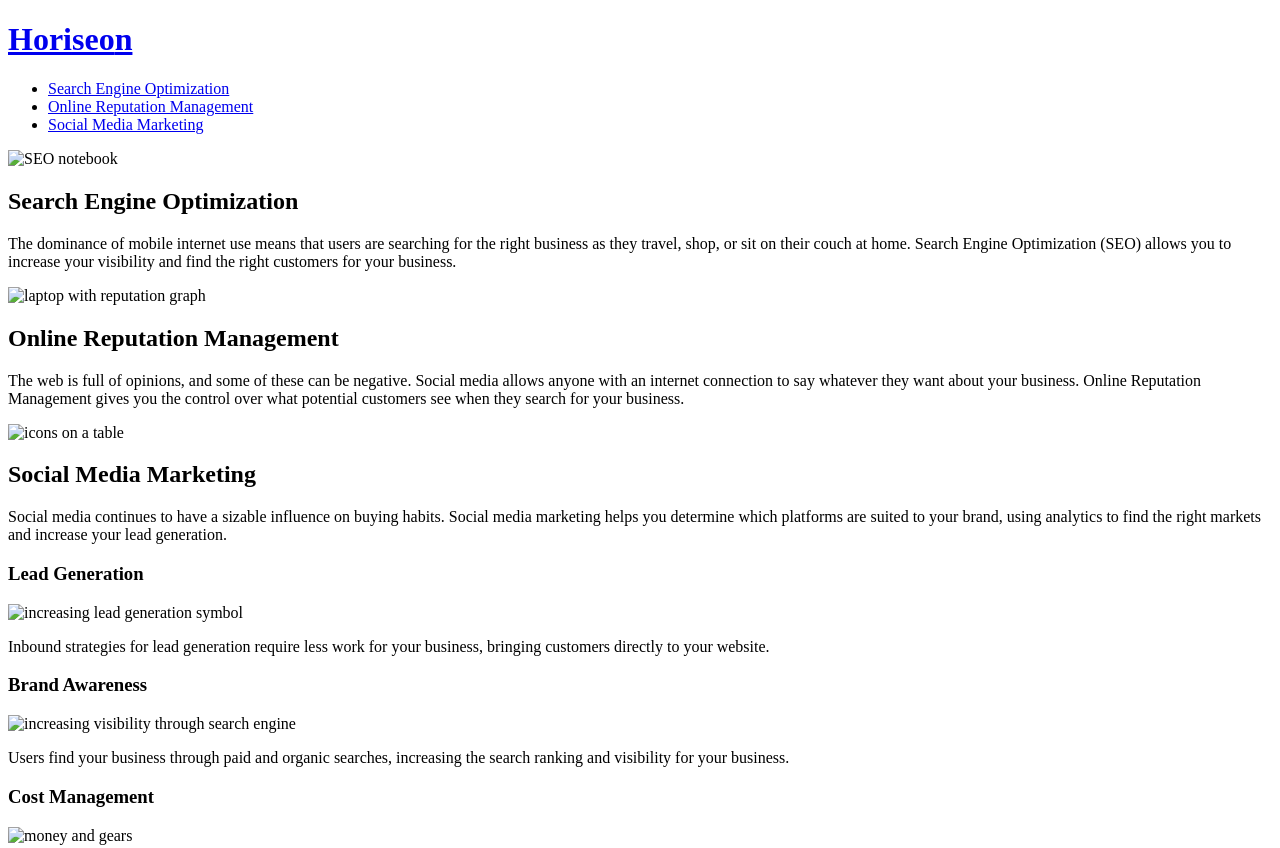
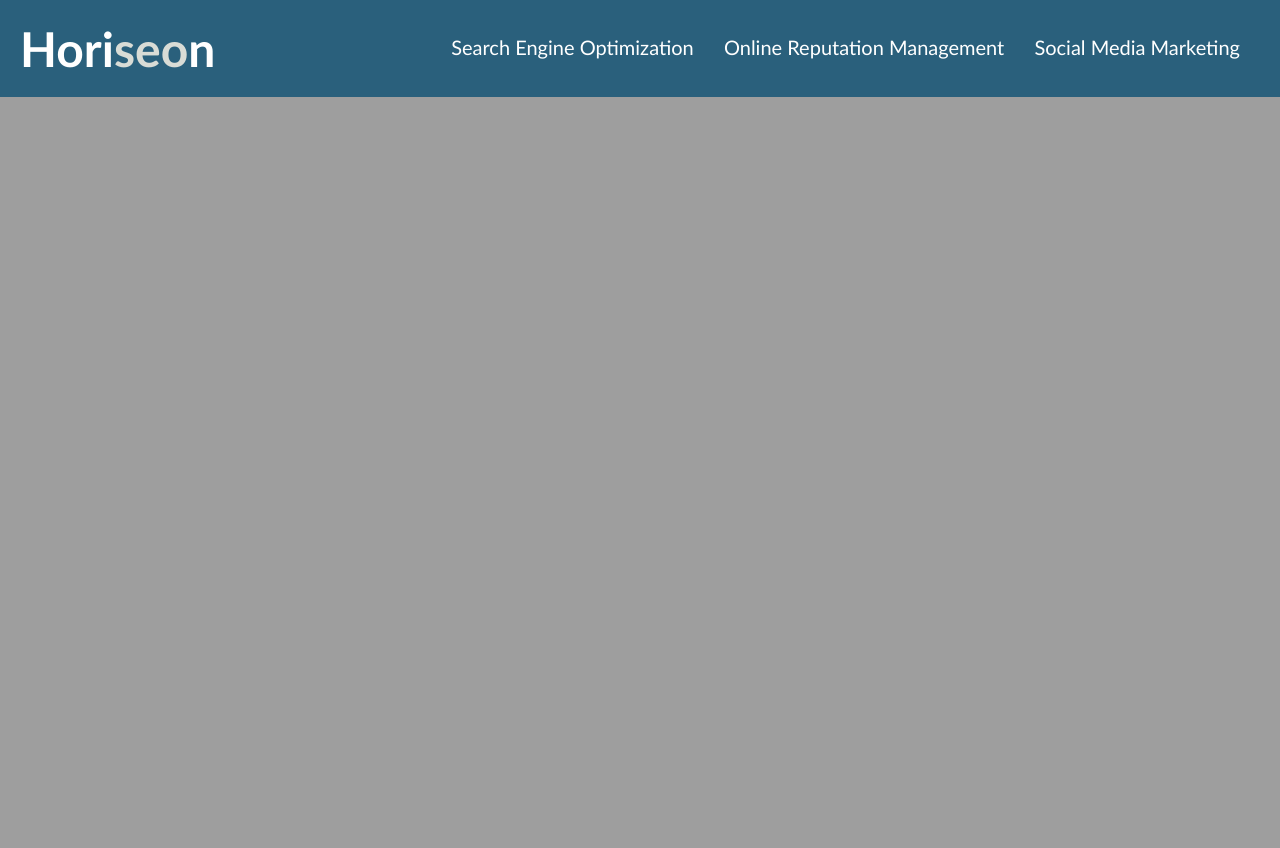
Before and after one commit to Theresa2013/challenge-one, a plain HTML site: page index.html in a window 1280 px wide. Shown: the top 848 px of the page. Drawn offline with Linux system fonts and the light colour scheme; the site is published under a folder, as on GitHub Pages, so addresses that start at the root find nothing.

Commit message:
file path

```diff
--- a/index.html
+++ b/index.html
@@ -4,13 +4,13 @@
 <head>
     <meta charset="UTF-8" />
     <title>Horiseon</title>
-    <link rel="stylesheet" href="/assets/css/style.css">
+    <link rel="stylesheet" href="./assets/css/style.css">
 </head>
 
 <body>
     <header>
         <h1>
-            <a href="/index.html">Hori<span class="seo">seo</span>n</a>
+            <a href="index.html">Hori<span class="seo">seo</span>n</a>
         </h1>
         <nav>
             <ul>
@@ -30,7 +30,7 @@
         <div class="hero"></div>
         <div class="content">
             <div id="search-engine-optimization">
-                <img src="/assets/images/search-engine-optimization.jpg" alt="SEO notebook" class="float-left" />
+                <img src="./assets/images/search-engine-optimization.jpg" alt="SEO notebook" class="float-left" />
                 <h2>Search Engine Optimization</h2>
                 <p>
                     The dominance of mobile internet use means that users are searching for the right business as they
@@ -39,7 +39,7 @@
                 </p>
             </div>
             <div id="online-reputation-management">
-                <img src="/assets/images/online-reputation-management.jpg" alt="laptop with reputation graph"
+                <img src="./assets/images/online-reputation-management.jpg" alt="laptop with reputation graph"
                     class="float-right" />
                 <h2>Online Reputation Management</h2>
                 <p>
@@ -49,7 +49,7 @@
                 </p>
             </div>
             <div id="social-media-marketing">
-                <img src="/assets/images/social-media-marketing.jpg" alt="icons on a table" class="float-left" />
+                <img src="./assets/images/social-media-marketing.jpg" alt="icons on a table" class="float-left" />
                 <h2>Social Media Marketing</h2>
                 <p>
                     Social media continues to have a sizable influence on buying habits. Social media marketing helps
@@ -63,7 +63,7 @@
         <div class="benefits">
             <div>
                 <h3>Lead Generation</h3>
-                <img src="/assets/images/lead-generation.png" alt="increasing lead generation symbol" />
+                <img src="./assets/images/lead-generation.png" alt="increasing lead generation symbol" />
                 <p>
                     Inbound strategies for lead generation require less work for your business, bringing customers
                     directly to your website.
@@ -71,7 +71,7 @@
             </div>
             <div>
                 <h3>Brand Awareness</h3>
-                <img src="/assets/images/brand-awareness.png" alt="increasing visibility through search engine" />
+                <img src="./assets/images/brand-awareness.png" alt="increasing visibility through search engine" />
                 <p>
                     Users find your business through paid and organic searches, increasing the search ranking and
                     visibility for your business.
@@ -79,7 +79,7 @@
             </div>
             <div>
                 <h3>Cost Management</h3>
-                <img src="/assets/images/cost-management.png" alt="money and gears"></img>
+                <img src="./assets/images/cost-management.png" alt="money and gears"></img>
                 <p>
                     As the search ranking for your business increases, your advertising costs decrease, and you no
                     longer need to advertise your page.
```
